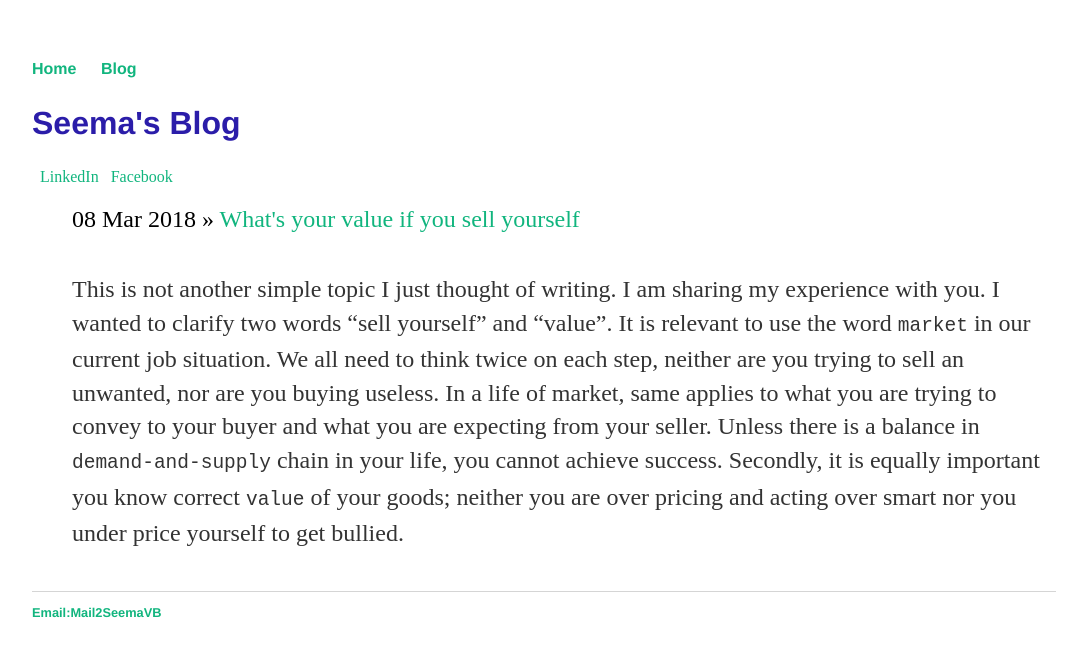
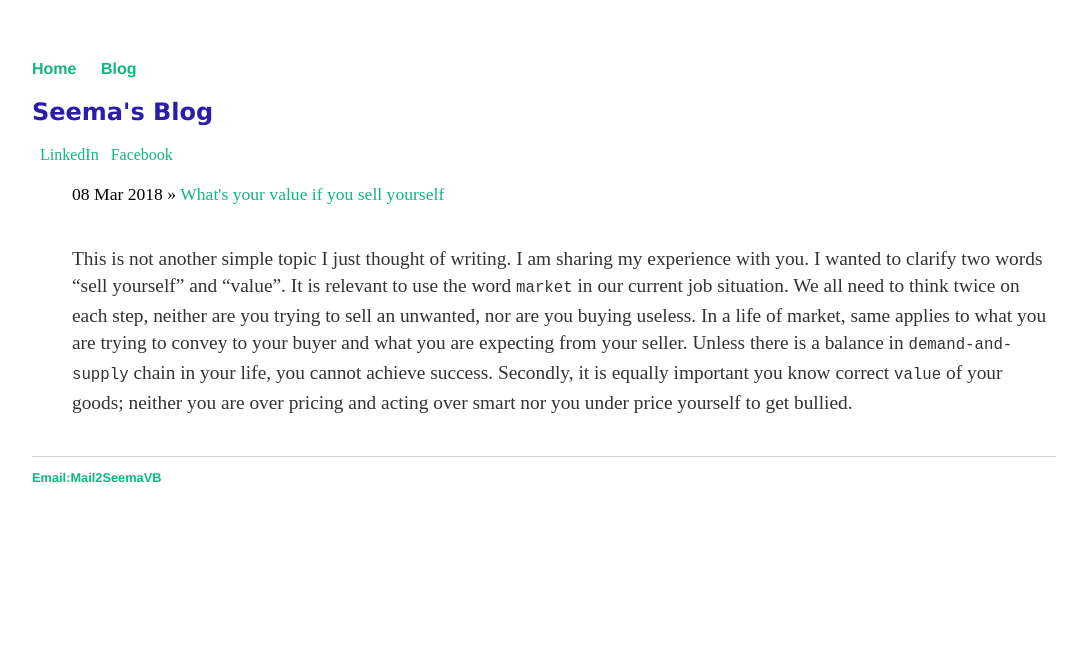
Before and after one commit to theartofcooking/theartofcooking.github.io, a Jekyll site: the page built from index.html, in a window 1280 px wide. Shown: the top 657 px of the page, without its empty margins (96-1183 px from the left). Built offline with Jekyll 4.4.1, drawn with Linux system fonts in a browser that asks for light colours.

```diff
--- a/css/main.css
+++ b/css/main.css
@@ -25,18 +25,18 @@
 }
 
 h1 {
-    font-size: 3em;
-    font-family:'Helvetica', 'Arial', 'Sans-Serif';
+    font-size: 2em;
+    font-family:'Lucida Sans Unicode', 'Lucida Grande', 'sans-serif';
 	color: #2B1DA9;
 }
 h2 {
-    font-size: 2em;
-    font-family:'Helvetica', 'Arial', 'Sans-Serif';
+    font-size: 1.5em;
+    font-family:'Lucida Sans Unicode', 'Lucida Grande', 'sans-serif';
 	color: #2B1DA9;
 }
 
 p {
-    font-size: 1.5em;
+    font-size: 1.1em;
     line-height: 1.4em;
     color: #333;
 }
@@ -48,7 +48,7 @@
 
 ul.posts {
     margin: 20px auto 40px;
-    font-size: 1.5em;
+    font-size: 1.1em;
 }
 
 ul.posts li {
@@ -57,5 +57,5 @@
 
 ul.posts li p {
     margin: 20px auto 40px;
-    font-size: 1em;
+    font-size: 1.1em;
 }
```
